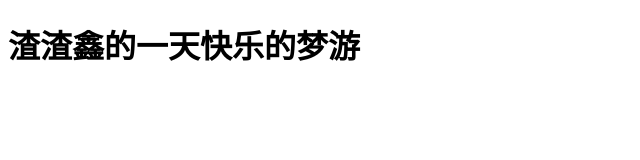
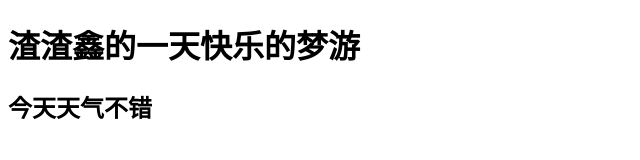
Before and after one commit to renkeyu1/learngit, a plain HTML site: page index.html in a window 1280 px wide. Shown: the whole page, without its empty margins (0-640 px from the left). Drawn offline with Linux system fonts and the light colour scheme.

```diff
--- a/index.html
+++ b/index.html
@@ -6,5 +6,6 @@
 </head>
 <body>
 	<h1>渣渣鑫的一天快乐的梦游</h1>
+	<h2>今天天气不错</h2>
 </body>
 </html>
```
